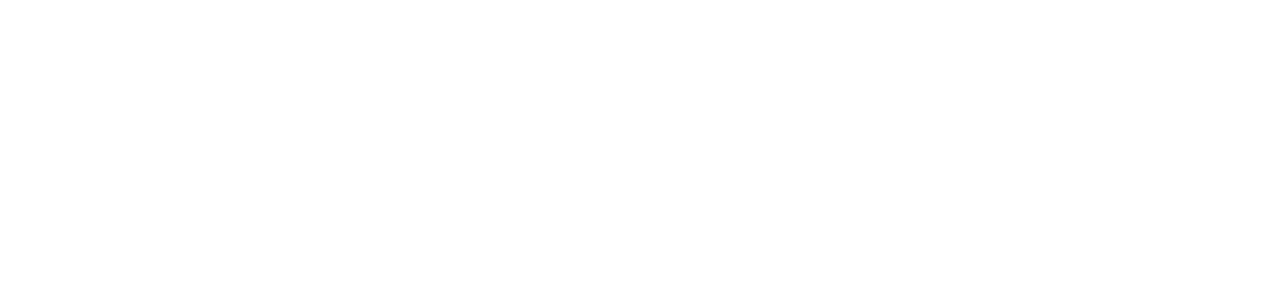
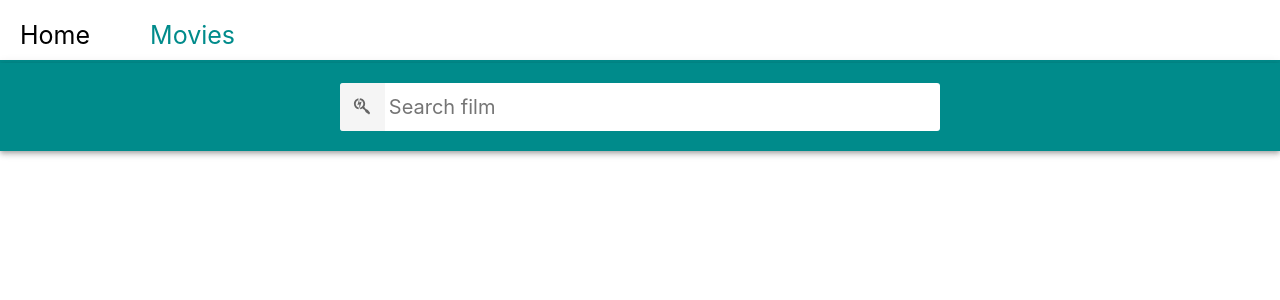
Before and after one commit to TeslaIh/goit-react-hw-05-movies, a React (Create React App) app: page /movies in a window 1280 px wide. Shown: the top 300 px of the page. Built offline with nearby package versions, Linux system fonts and the light colour scheme.

Commit message:
second try
after Denis's revision

```diff
--- a/src/components/App.js
+++ b/src/components/App.js
@@ -1,25 +1,25 @@
 import { Routes, Route, Navigate } from 'react-router-dom';
 import { lazy, Suspense } from 'react';
-import { Cast } from './Cast/Cast';
-import { Views } from './Views/Views';
 import  Style  from './Style/Style';
 import 'react-toastify/dist/ReactToastify.css';
 
 const HomePage = lazy(() => import('./Home/Home.jsx'));
 const FilmPage = lazy(() => import('./FilmPage/FilmPage.js'));
 const FilmDescrp = lazy(() => import('./FilmDescrp/FilmDescrp.js'));
+const Cast = lazy(() => import('./Cast/Cast.js'));
+const Views = lazy(() => import('./Views/Views.js'));
 
 export const App = () => {
   return (
     <>
       <Suspense fallback={''}>
         <Routes>
-          <Route exact path="/" element={<Style />}>
-            <Route path="/home" element={<HomePage />} />
+          <Route except path="/" element={<Style />}>
+            <Route path="home" element={<HomePage />} />
             <Route path="movies" element={<FilmPage />} />
 
             <Route path="movies/:itemId" element={<FilmDescrp />}>
-              <Route path="cast" element={<Cast />} />
+              <Route path="Cast" element={<Cast />} />
               <Route path="reviews" element={<Views />} />
             </Route>
 
--- a/src/components/Cast/Cast.js
+++ b/src/components/Cast/Cast.js
@@ -1,9 +1,9 @@
 import {useLocation} from 'react-router-dom';
 import { useState, useEffect } from 'react';
-import { MovieCredits } from '../APImovies/MoviesAPI';
+import { MovieCredits } from '../../APImovies/MoviesAPI';
 import { ActorScrn, ActorBox } from './Cast.styled.jsx';
 
-export const Cast = () => {
+export default function Cast () {
     const [actors, setActors] = useState([]);
     const location = useLocation();
     const prevId = location.pathname.slice(8);
--- a/src/components/FilmDescrp/FilmDescrp.js
+++ b/src/components/FilmDescrp/FilmDescrp.js
@@ -1,5 +1,5 @@
 import { useParams } from 'react-router-dom';
-import { FilmDetails } from '../APImovies/MoviesAPI';
+import { FilmDetails } from '../../APImovies/MoviesAPI';
 import { useState, useEffect } from 'react';
 import { ToastContainer, toast } from 'react-toastify';
 import { FilmBlock } from '../Poster/PosterBlock';
--- a/src/components/FilmPage/FilmPage.js
+++ b/src/components/FilmPage/FilmPage.js
@@ -1,6 +1,6 @@
 import { useSearchParams, useLocation, Link } from 'react-router-dom';
 import { useState, useEffect } from 'react';
-import { SearchMovie } from '../APImovies/MoviesAPI';
+import { SearchMovie } from '../../APImovies/MoviesAPI';
 import {
   SearchbarHead,
   SearchForm,
--- a/src/components/Home/Home.jsx
+++ b/src/components/Home/Home.jsx
@@ -1,5 +1,5 @@
 import { useEffect, useState } from 'react';
-import { FetchTrendingMovies } from '../APImovies/MoviesAPI';
+import { FetchTrendingMovies } from '../../APImovies/MoviesAPI';
 import { ToastContainer, toast } from 'react-toastify';
 import {Title, Item, List, StyledLink } from './Home.styled.js';
 
--- a/src/components/Views/Views.js
+++ b/src/components/Views/Views.js
@@ -1,8 +1,8 @@
 import {useLocation} from 'react-router-dom';
 import { useState, useEffect } from "react";
-import { MoviesView } from '../APImovies/MoviesAPI';
+import { MoviesView } from '../../APImovies/MoviesAPI';
 
-export const Views = () => {
+export default function Views() {
     const [views, setViews] = useState([])
     const location = useLocation();
     const prevId = location.pathname.slice(8);
--- a/src/index.js
+++ b/src/index.js
@@ -7,7 +7,7 @@ import './index.css';
 
 ReactDOM.render(
   <React.StrictMode>
-    <BrowserRouter basename="goit-react-hw-05-movies">
+    <BrowserRouter>
       <App />
     </BrowserRouter>
   </React.StrictMode>,
```
Also changed, not shown: src/APImovies/MoviesAPI.js (renamed from src/components/APImovies/MoviesAPI.js).
